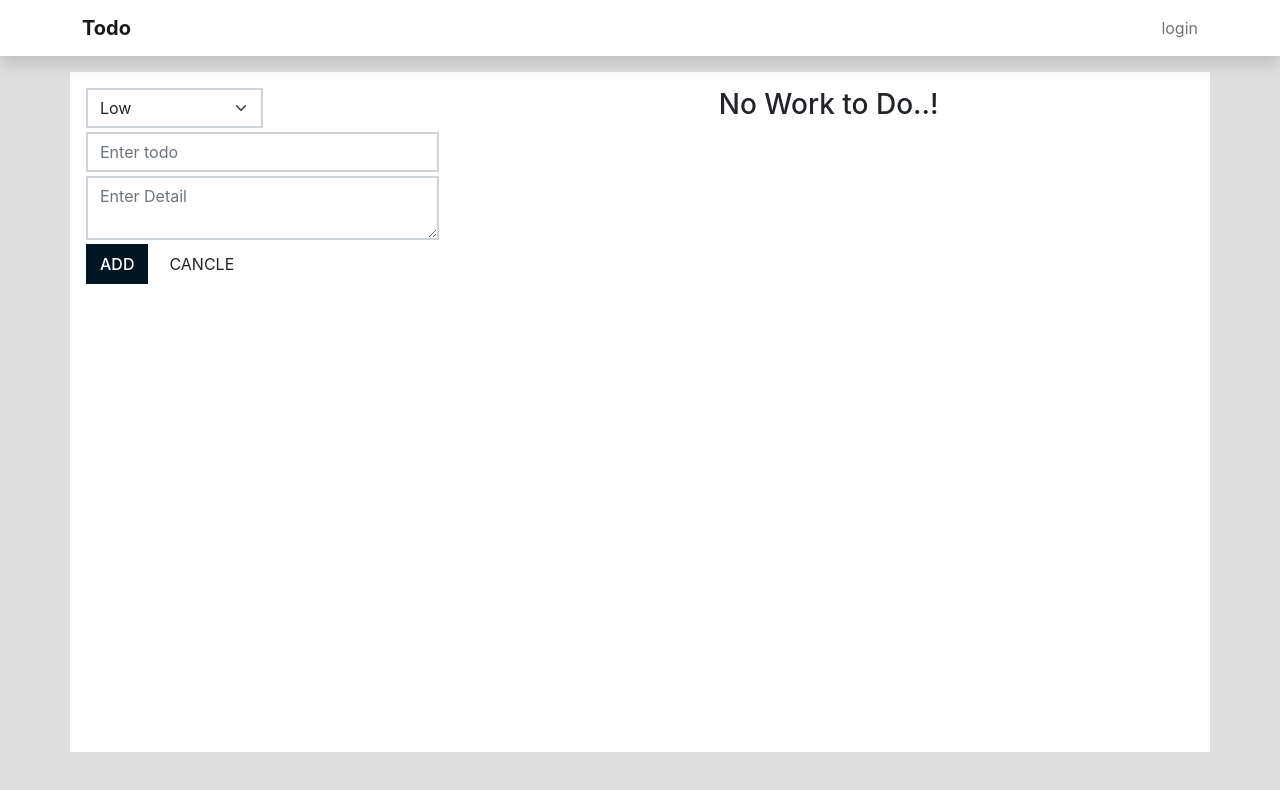
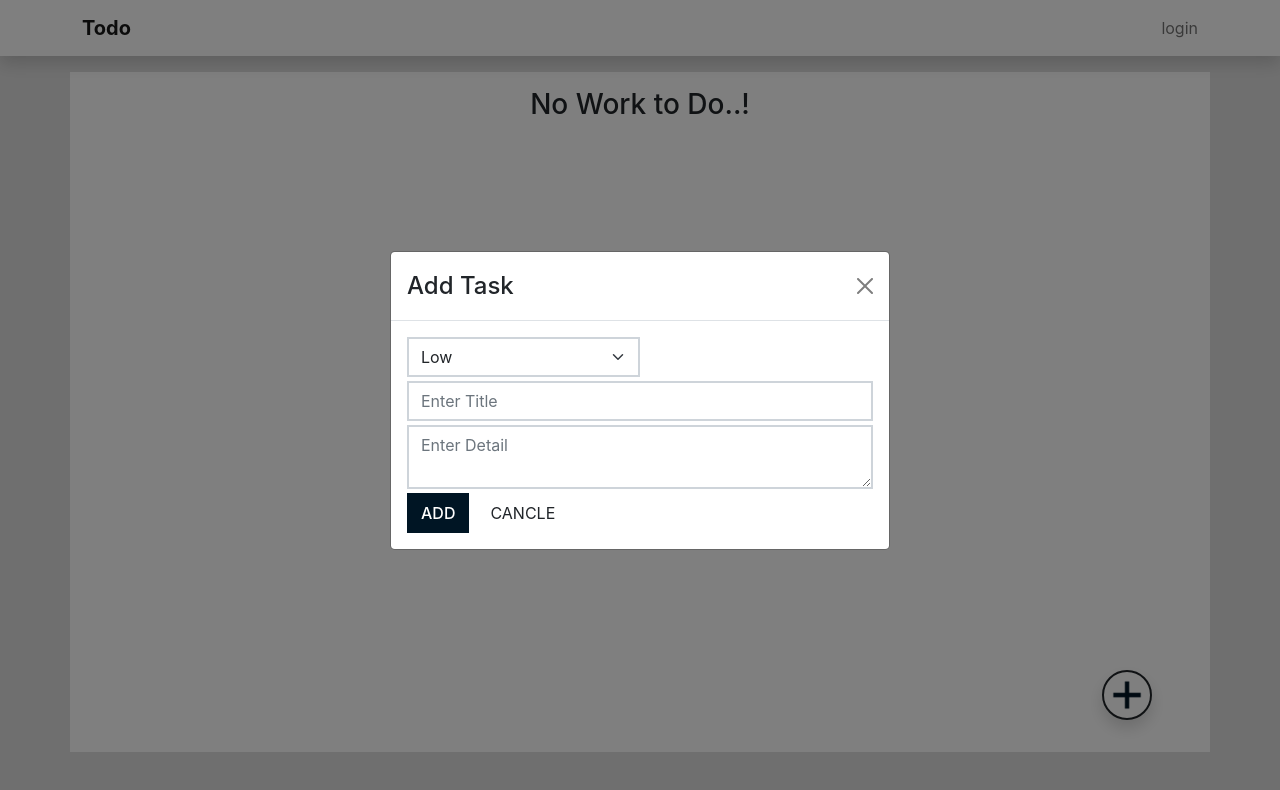
Before and after one commit to Amit-Mahamuni/todofirebase, a React (Create React App) app: page / in a window 1280 px wide. Shown: the top 790 px of the page. Built offline with nearby package versions, Linux system fonts and the light colour scheme.

Commit message:
add model

```diff
--- a/src/components/Todo.js
+++ b/src/components/Todo.js
@@ -1,6 +1,8 @@
 import React, { useState, useEffect } from "react";
-import { Accordion, Badge, Dropdown } from "react-bootstrap";
-
+import { Accordion, Badge, Dropdown, Modal } from "react-bootstrap";
+import add from "../assets/images/add.png";
+import filtericon from "../assets/images/filter.png";
+// const logo = require("../../public/images")
 function Todo() {
 
     const [mainlist, setmainlist] = useState([]);
@@ -8,6 +10,7 @@ function Todo() {
     const [serchtxt, setserchtxt] = useState({ serching: false, value: "" });
     const [selectItem, setselectItem] = useState({ selected: false, data: {} });
     const [filterstate, setfilterstate] = useState({ filtering: false, data: {} });
+    const [showModel, setshowModel] = useState(true);
 
     const test = {
         status: ["Select Priority", "Progress", "Medium", "Done"],
@@ -52,17 +55,24 @@ function Todo() {
         }
 
         document.getElementById("todofrm").reset();
+        setshowModel(false)
         e.preventDefault();
     }
 
     function updateItem(i) {
+        setshowModel(true);
         let temp = mainlist.filter(item => item.id === i)[0];
-        document.getElementById("itemTitle").value = temp.title;
-        document.getElementById("itemDetail").value = temp.detail;
-        document.getElementById("inPriority").value = temp.priority;
-        document.getElementById("instatus").value = temp.status;
         setselectItem({ selected: true, data: temp });
-        console.log(selectItem)
+        console.log(selectItem);
+    }
+
+    function setfrmVal() {
+        if (selectItem.selected) {
+            document.getElementById("itemTitle").value = selectItem.data.title;
+            document.getElementById("itemDetail").value = selectItem.data.detail;
+            document.getElementById("inPriority").value = selectItem.data.priority;
+            document.getElementById("instatus").value = selectItem.data.status;
+        }
     }
 
     function removeItem(i) {
@@ -186,27 +196,7 @@ function Todo() {
         <>
             <div className="container bg-white p-3 my-md-3 mianContainer">
                 <div className="row">
-                    <div className="col-md-4">
-                        <form onSubmit={addToList} id="todofrm">
-                            <div class="d-flex">
-                                <select class="form-select form-control w-50 me-1" id="inPriority" name="inPriority">
-                                    <option value="1" selected >Low</option>
-                                    <option value="2">Medium</option>
-                                    <option value="3">High</option>
-                                </select>
-                                <select class="form-select form-control w-50" id="instatus" name="instatus" hidden={selectItem.selected ? false : true} >
-                                    <option value="1" selected>Progress</option>
-                                    <option value="2">Done</option>
-                                </select>
-                            </div>
-                            <input type="text" placeholder="Enter todo" id="itemTitle" name="inTitle" className="form-control my-1" required />
-                            <textarea className="form-control my-1" id="itemDetail" name="inDetail" placeholder="Enter Detail" />
-                            <button type="submit" className="submitbtn btn btn-primary rounded-0">
-                                {selectItem.selected ? "Update" : "Add"}</button>
-                            <button type="reset" className="btn rounded-0 ms-2" onClick={() => setselectItem({ selected: false, data: {} })}>CANCLE</button>
-                        </form>
-                    </div>
-                    <div className="col-md-8 mt-md-0 mt-2">
+                    <div className="col-md-12 mt-md-0 mt-2">
                         {serchlist.length || mainlist.length ?
                             <>
                                 <div className="row">
@@ -216,8 +206,8 @@ function Todo() {
                                         {/* <button className="submitbtn ms-2 btn btn-dark rounded-0"
                                             onClick={() => setshowModel(true)}>Filter</button> */}
                                         <Dropdown>
-                                            <Dropdown.Toggle className="submitbtn ms-2 btn btn-dark rounded-0" id="dropdown-basic">
-                                                Filter
+                                            <Dropdown.Toggle className="filterbtn ms-2 btn btn-light rounded-0" id="dropdown-basic">
+                                                <img src={filtericon} height="20px" width="20x" alt="filter icon" />
                                             </Dropdown.Toggle>
 
                                             <Dropdown.Menu className="p-3 shadow rounded-0">
@@ -226,15 +216,15 @@ function Todo() {
                                                         <input type="date" name="strdate" className="form-control w-50 me-2" placeholder="Date Start" />
                                                         <input type="date" name="enddate" className="form-control w-50" placeholder="Date Start" />
                                                     </div>
-                                                    <div class="d-flex my-2">
-                                                        <select class="form-select form-control w-50 me-2" id="filtpriority" name="filtpriority">
-                                                            <option value="0" selected>Select Priority</option>
+                                                    <div className="d-flex my-2">
+                                                        <select className="form-select form-control w-50 me-2" id="filtpriority" name="filtpriority">
+                                                            <option value="0" >Select Priority</option>
                                                             <option value="1" >Low</option>
                                                             <option value="2">Medium</option>
                                                             <option value="3">High</option>
                                                         </select>
-                                                        <select class="form-select form-control w-50" id="filtstatus" name="filtstatus">
-                                                            <option value="0" selected>Select Status</option>
+                                                        <select className="form-select form-control w-50" id="filtstatus" name="filtstatus">
+                                                            <option value="0" >Select Status</option>
                                                             <option value="1" >Progress</option>
                                                             <option value="2">Done</option>
                                                         </select>
@@ -253,6 +243,34 @@ function Todo() {
                         <DisplayList list={serchtxt.serching ? serchlist : mainlist} />
                     </div>
                 </div>
+                <button className="addflotbtn shadow btn btn-light rounded-circle border-dark border-2 p-0"
+                    onClick={() => setshowModel(true)}><img src={add} alt="add icon" /></button>
+                <Modal show={showModel} onHide={() => { setselectItem({ selected: false, data: {} }); setshowModel(false) }}
+                    onShow={() => setfrmVal()} centered>
+                    <Modal.Header closeButton>
+                        <Modal.Title> {selectItem.selected ? "Update" : "Add"} Task</Modal.Title>
+                    </Modal.Header>
+                    <Modal.Body>
+                        <form onSubmit={addToList} id="todofrm">
+                            <div className="d-flex">
+                                <select className="form-select form-control w-50 me-1" id="inPriority" name="inPriority">
+                                    <option value="1"  >Low</option>
+                                    <option value="2">Medium</option>
+                                    <option value="3">High</option>
+                                </select>
+                                <select className="form-select form-control w-50" id="instatus" name="instatus" hidden={selectItem.selected ? false : true} >
+                                    <option value="1" >Progress</option>
+                                    <option value="2">Done</option>
+                                </select>
+                            </div>
+                            <input type="text" placeholder="Enter Title" id="itemTitle" name="inTitle" className="form-control my-1" required />
+                            <textarea className="form-control my-1" id="itemDetail" name="inDetail" placeholder="Enter Detail" />
+                            <button type="submit" className="submitbtn btn btn-primary rounded-0">
+                                {selectItem.selected ? "Update" : "Add"}</button>
+                            <button type="reset" className="btn rounded-0 ms-2" onClick={() => setselectItem({ selected: false, data: {} })}>CANCLE</button>
+                        </form>
+                    </Modal.Body>
+                </Modal>
             </div >
         </>
     )
--- a/src/index.css
+++ b/src/index.css
@@ -38,6 +38,14 @@ height: 85vh;
   font-weight: 500;
   text-transform: uppercase;
 }
+.filterbtn{
+  background-color: #fff;
+  color: #001524;
+  border:2px solid #001524 !important;
+  font-weight: 500;
+  text-transform: uppercase;
+}
+
 .submitbtn:hover{
   background-color: #fff;
   color: #001524;
@@ -55,3 +63,26 @@ code {
   font-family: source-code-pro, Menlo, Monaco, Consolas, 'Courier New',
     monospace;
 }
+
+.addflotbtn{
+  position: fixed;
+  bottom: 10%;
+  right: 10%;
+  background-color: #fff;
+  z-index: 99;
+  width: 50px;
+  height: 50px;
+  font-weight: bold;
+}
+
+.alertdiv{
+  position: fixed;
+  bottom: 10%;
+  left:10%;
+  right: 10%;
+}
+
+.addflotbtn img{
+  height: 30px;
+  width: 30px;
+}
```
Also changed, not shown: src/assets/images/add.png (added), src/assets/images/filter.png (added).
